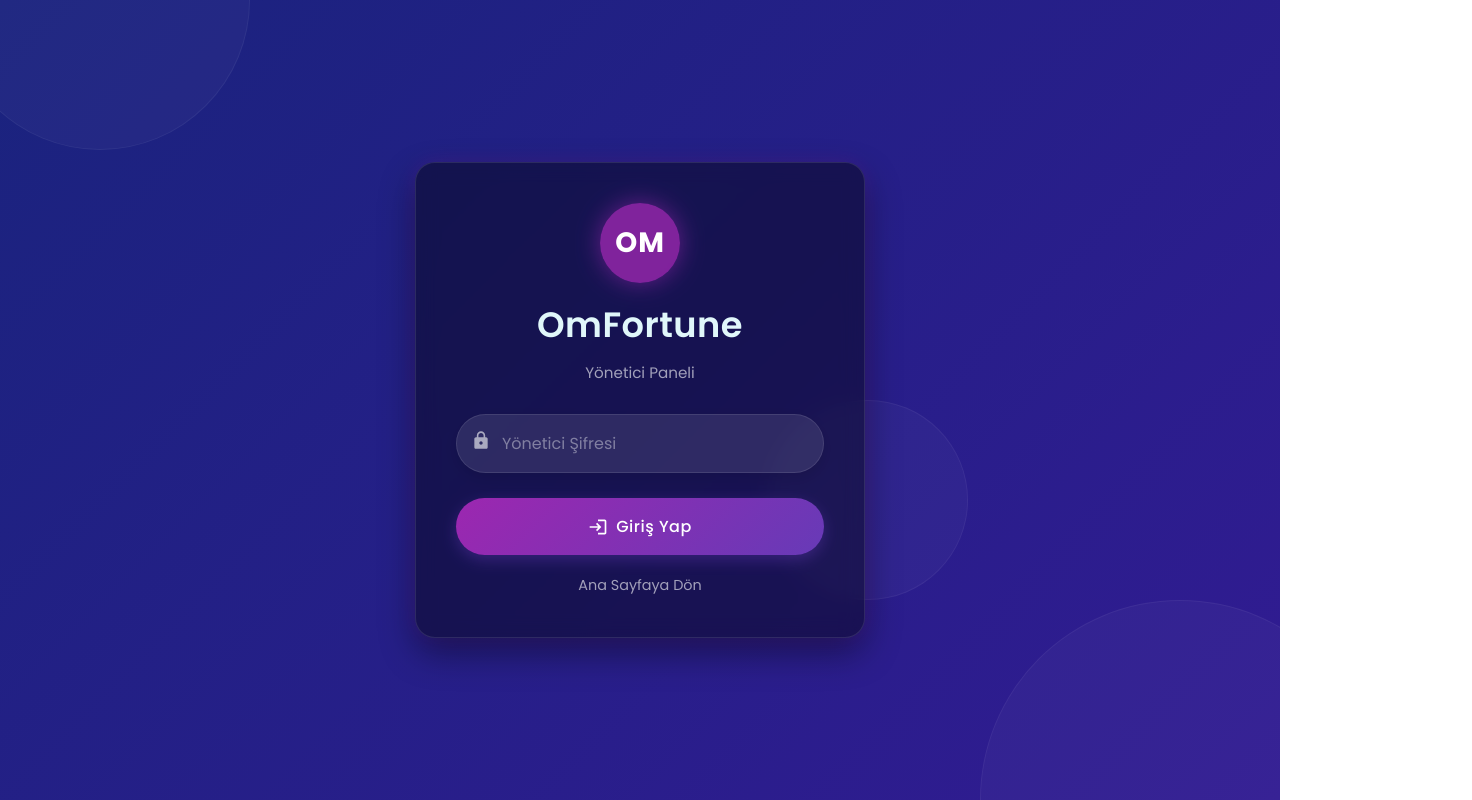
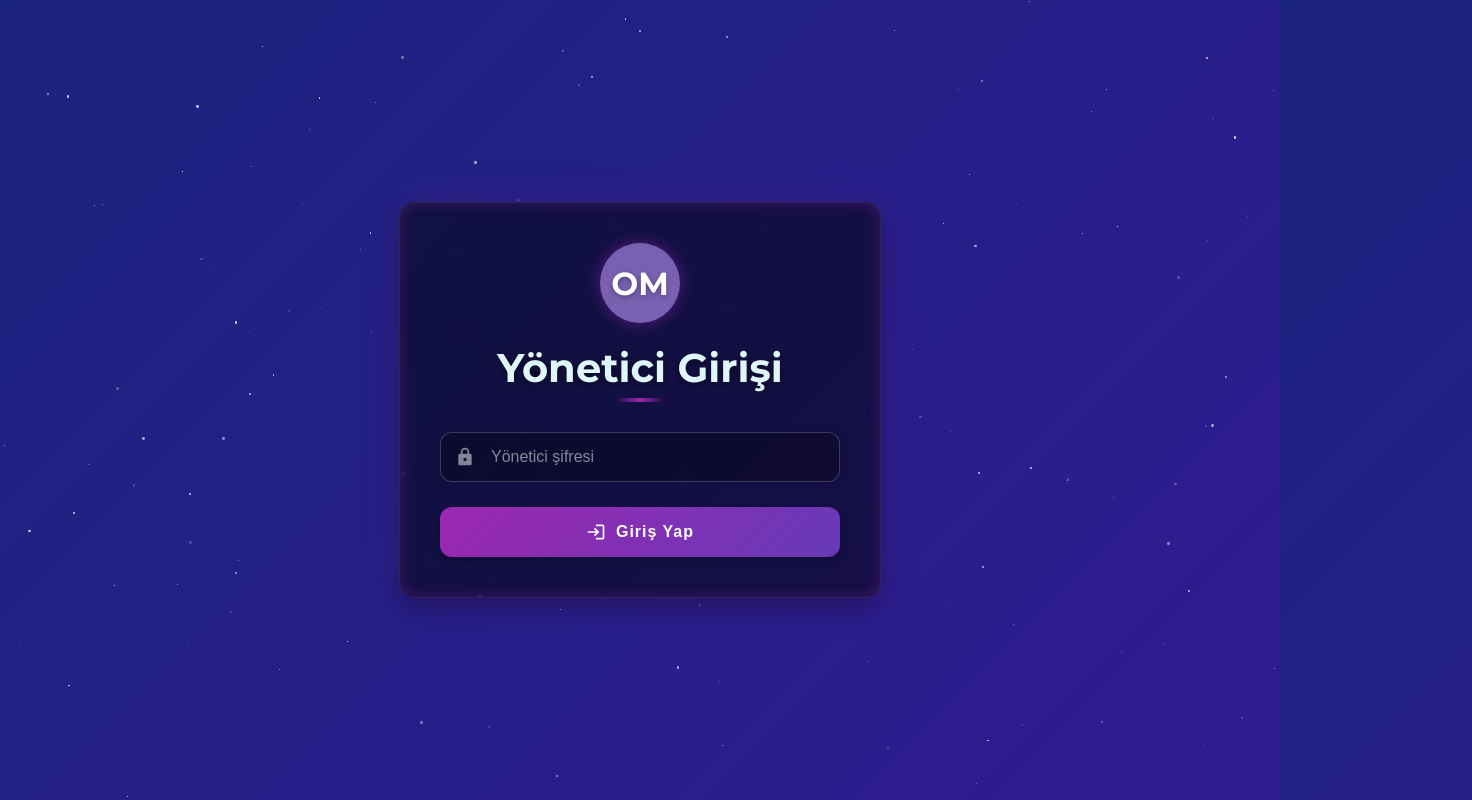
Before and after one commit to Orhan120/OmFortune, a plain HTML site: page admin.html in a window 1280 px wide. Shown: the whole page, 1472 px wide, since content can reach past the window. Drawn offline with Linux system fonts and the light colour scheme.

Commit message:
Update admin.html

```diff
--- a/admin.html
+++ b/admin.html
@@ -1,228 +1,325 @@
-
 <!DOCTYPE html>
 <html lang="tr">
 <head>
     <meta charset="UTF-8">
     <meta name="viewport" content="width=device-width, initial-scale=1.0">
-    <title>OmFortune Admin</title>
+    <title>OmFortune Admin - Giriş</title>
     <style>
-        @import url('https://fonts.googleapis.com/css2?family=Poppins:wght@300;400;500;600;700&display=swap');
-
-        * {
-            box-sizing: border-box;
-            margin: 0;
-            padding: 0;
-        }
+        @import url('https://fonts.googleapis.com/css2?family=Montserrat:wght@400;500;600;700&display=swap');
 
         body {
-            font-family: 'Poppins', sans-serif;
+            font-family: 'Montserrat', sans-serif;
             background: linear-gradient(135deg, #1a237e, #311b92);
-            color: white;
+            height: 100vh;
+            margin: 0;
             display: flex;
             justify-content: center;
             align-items: center;
-            height: 100vh;
-            margin: 0;
             overflow: hidden;
             position: relative;
         }
 
-        .background-elements {
+        .stars {
             position: absolute;
             top: 0;
             left: 0;
             width: 100%;
             height: 100%;
-            overflow: hidden;
-            z-index: -1;
+            pointer-events: none;
         }
 
-        .circle {
+        .star {
             position: absolute;
+            background-color: #fff;
             border-radius: 50%;
-            background: rgba(255, 255, 255, 0.03);
-            border: 1px solid rgba(255, 255, 255, 0.05);
+            animation: twinkle 5s infinite;
         }
 
-        .circle:nth-child(1) {
-            width: 300px;
-            height: 300px;
-            top: -150px;
-            left: -50px;
+        .shooting-star {
+            position: absolute;
+            height: 2px;
+            background: linear-gradient(to right, rgba(255, 255, 255, 0), rgba(255, 255, 255, 1));
+            transform-origin: left;
+            animation: shooting 5s linear infinite;
+            opacity: 0;
         }
 
-        .circle:nth-child(2) {
-            width: 400px;
-            height: 400px;
-            bottom: -200px;
-            right: -100px;
+        @keyframes twinkle {
+            0% { opacity: 0.2; }
+            50% { opacity: 0.8; }
+            100% { opacity: 0.2; }
         }
 
-        .circle:nth-child(3) {
-            width: 200px;
-            height: 200px;
-            top: 50%;
-            left: 60%;
+        @keyframes shooting {
+            0% {
+                transform: translateX(0) rotate(0deg);
+                opacity: 0;
+            }
+            5% {
+                opacity: 1;
+            }
+            20% {
+                transform: translateX(calc(100vw - 200px)) rotate(0deg);
+                opacity: 0;
+            }
+            100% {
+                transform: translateX(calc(100vw - 200px)) rotate(0deg);
+                opacity: 0;
+            }
         }
 
-        .admin-container {
-            background-color: rgba(0, 0, 0, 0.4);
-            backdrop-filter: blur(10px);
-            border-radius: 20px;
+        .login-container {
+            background-color: rgba(0, 0, 0, 0.5);
+            border-radius: 15px;
             padding: 40px;
             width: 90%;
-            max-width: 450px;
-            box-shadow: 0 15px 35px rgba(0, 0, 0, 0.4), 0 0 20px rgba(156, 39, 176, 0.2);
+            max-width: 400px;
             text-align: center;
+            box-shadow: 0 10px 25px rgba(0, 0, 0, 0.3),
+                        0 0 40px rgba(156, 39, 176, 0.2),
+                        inset 0 0 15px rgba(156, 39, 176, 0.3);
+            backdrop-filter: blur(5px);
             border: 1px solid rgba(255, 255, 255, 0.1);
-            animation: fadeIn 0.8s ease-out;
+            position: relative;
+            z-index: 10;
+            transform: scale(0.95);
+            opacity: 0;
+            animation: containerAppear 0.8s forwards 0.2s;
+            overflow: hidden;
         }
 
-        @keyframes fadeIn {
-            from { opacity: 0; transform: translateY(20px); }
-            to { opacity: 1; transform: translateY(0); }
+        @keyframes containerAppear {
+            0% {
+                transform: scale(0.95);
+                opacity: 0;
+            }
+            100% {
+                transform: scale(1);
+                opacity: 1;
+            }
         }
 
-        .logo-container {
+        .login-container::before {
+            content: '';
+            position: absolute;
+            top: -50%;
+            left: -50%;
+            width: 200%;
+            height: 200%;
+            background: radial-gradient(circle, rgba(255, 255, 255, 0.1) 0%, transparent 60%);
+            opacity: 0;
+            animation: containerGlow 8s infinite;
+            pointer-events: none;
+        }
+
+        @keyframes containerGlow {
+            0%, 100% {
+                transform: translate(-50%, -50%) rotate(0deg);
+                opacity: 0;
+            }
+            50% {
+                transform: translate(-50%, -50%) rotate(180deg);
+                opacity: 0.3;
+            }
+        }
+
+        h1 {
+            color: #e0f7fa;
+            font-size: 2.5rem;
+            margin-top: 0;
             margin-bottom: 30px;
+            text-shadow: 0 2px 10px rgba(0, 0, 0, 0.5);
+            position: relative;
+        }
+
+        h1::after {
+            content: '';
+            position: absolute;
+            width: 50px;
+            height: 4px;
+            background: linear-gradient(to right, transparent, #9c27b0, transparent);
+            bottom: -10px;
+            left: 50%;
+            transform: translateX(-50%);
+            border-radius: 2px;
+        }
+
+        .login-form {
+            margin-top: 40px;
+        }
+
+        .form-group {
+            margin-bottom: 25px;
+            position: relative;
+        }
+
+        .form-group input {
+            width: 100%;
+            padding: 15px 15px 15px 50px;
+            border-radius: 12px;
+            border: 1px solid rgba(255, 255, 255, 0.2);
+            background-color: rgba(0, 0, 0, 0.3);
+            color: white;
+            font-size: 16px;
+            transition: all 0.3s ease;
+            box-sizing: border-box;
+            box-shadow: 0 0 10px rgba(0, 0, 0, 0.1);
+        }
+
+        .form-group input:focus {
+            outline: none;
+            border-color: #9c27b0;
+            box-shadow: 0 0 15px rgba(156, 39, 176, 0.4);
+        }
+
+        .form-group input::placeholder {
+            color: rgba(255, 255, 255, 0.5);
+        }
+
+        .form-group svg {
+            position: absolute;
+            left: 15px;
+            top: 50%;
+            transform: translateY(-50%);
+            width: 20px;
+            height: 20px;
+            fill: rgba(255, 255, 255, 0.5);
+            transition: fill 0.3s ease;
+        }
+
+        .form-group input:focus + svg {
+            fill: #9c27b0;
+        }
+
+        button {
+            width: 100%;
+            padding: 15px;
+            border-radius: 12px;
+            border: none;
+            background: linear-gradient(135deg, #9c27b0, #673ab7);
+            color: white;
+            font-size: 16px;
+            font-weight: 600;
+            cursor: pointer;
+            transition: all 0.3s ease;
+            box-shadow: 0 4px 10px rgba(0, 0, 0, 0.2);
+            position: relative;
+            overflow: hidden;
+            letter-spacing: 1px;
+            display: flex;
+            align-items: center;
+            justify-content: center;
+            gap: 10px;
+        }
+
+        button:hover {
+            background: linear-gradient(135deg, #aa2bc2, #7e57c2);
+            transform: translateY(-3px);
+            box-shadow: 0 6px 15px rgba(0, 0, 0, 0.3);
+        }
+
+        button:active {
+            transform: translateY(-1px);
+            box-shadow: 0 3px 8px rgba(0, 0, 0, 0.3);
+        }
+
+        button::before {
+            content: '';
+            position: absolute;
+            top: 0;
+            left: -100%;
+            width: 100%;
+            height: 100%;
+            background: linear-gradient(90deg, transparent, rgba(255, 255, 255, 0.2), transparent);
+            transition: left 0.7s ease;
+        }
+
+        button:hover::before {
+            left: 100%;
+        }
+
+        .spinner {
+            display: inline-block;
+            width: 16px;
+            height: 16px;
+            border: 2px solid rgba(255, 255, 255, 0.3);
+            border-radius: 50%;
+            border-top-color: white;
+            animation: spin 1s linear infinite;
+            margin-right: 8px;
+        }
+
+        @keyframes spin {
+            to { transform: rotate(360deg); }
+        }
+
+        .notification {
+            position: fixed;
+            top: 20px;
+            right: 20px;
+            padding: 15px 20px;
+            border-radius: 5px;
+            box-shadow: 0 4px 10px rgba(0, 0, 0, 0.2);
+            color: white;
+            display: flex;
+            align-items: center;
+            gap: 10px;
+            z-index: 100;
+            transform: translateX(150%);
+            animation: slideIn 0.3s forwards;
+        }
+
+        .notification.success {
+            background-color: rgba(76, 175, 80, 0.9);
+        }
+
+        .notification.error {
+            background-color: rgba(244, 67, 54, 0.9);
+        }
+
+        @keyframes slideIn {
+            to { transform: translateX(0); }
+        }
+
+        @keyframes slideOut {
+            to { transform: translateX(150%); }
         }
 
         .logo {
             width: 80px;
             height: 80px;
-            background: rgba(156, 39, 176, 0.8);
+            background-color: rgba(149, 117, 205, 0.8);
             border-radius: 50%;
             display: flex;
             align-items: center;
             justify-content: center;
-            margin: 0 auto 15px;
-            box-shadow: 0 0 25px rgba(156, 39, 176, 0.6);
-            font-size: 28px;
-            font-weight: bold;
-            letter-spacing: 1px;
+            margin: 0 auto 20px;
+            box-shadow: 0 0 15px rgba(156, 39, 176, 0.5);
         }
 
-        h1 {
-            color: #e0f7fa;
-            font-size: 2.2rem;
-            margin-bottom: 10px;
-            font-weight: 600;
-            letter-spacing: 0.5px;
-        }
-
-        .subtitle {
-            color: rgba(255, 255, 255, 0.6);
-            margin-bottom: 30px;
-            font-size: 0.95rem;
-        }
-
-        .input-group {
-            position: relative;
-            margin-bottom: 25px;
-        }
-
-        .input-icon {
-            position: absolute;
-            left: 15px;
-            top: 50%;
-            transform: translateY(-50%);
-            opacity: 0.6;
-        }
-
-        input {
-            width: 100%;
-            padding: 16px 16px 16px 45px;
-            border-radius: 50px;
-            border: 1px solid rgba(255, 255, 255, 0.1);
-            font-size: 1rem;
-            background-color: rgba(255, 255, 255, 0.1);
+        .logo-text {
             color: white;
-            transition: all 0.3s ease;
-            box-shadow: 0 5px 15px rgba(0, 0, 0, 0.1);
-            font-family: 'Poppins', sans-serif;
-        }
-
-        input:focus {
-            outline: none;
-            background-color: rgba(255, 255, 255, 0.15);
-            border-color: rgba(156, 39, 176, 0.5);
-            box-shadow: 0 5px 20px rgba(156, 39, 176, 0.3);
-        }
-
-        input::placeholder {
-            color: rgba(255, 255, 255, 0.4);
-        }
-
-        button {
-            width: 100%;
-            padding: 16px;
-            border-radius: 50px;
-            border: none;
-            background: linear-gradient(135deg, #9c27b0, #673ab7);
-            color: white;
-            font-size: 1rem;
-            font-weight: 500;
-            cursor: pointer;
-            transition: all 0.3s ease;
-            box-shadow: 0 5px 15px rgba(103, 58, 183, 0.4);
-            letter-spacing: 0.5px;
-            font-family: 'Poppins', sans-serif;
-            display: flex;
-            align-items: center;
-            justify-content: center;
-        }
-
-        button svg {
-            margin-right: 8px;
-        }
-
-        button:hover {
-            background: linear-gradient(135deg, #aa2bc2, #7e57c2);
-            transform: translateY(-3px);
-            box-shadow: 0 8px 20px rgba(103, 58, 183, 0.6);
-        }
-
-        button:active {
-            transform: translateY(-1px);
-        }
-
-        .back-to-home {
-            margin-top: 20px;
-            color: rgba(255, 255, 255, 0.6);
-            text-decoration: none;
-            font-size: 0.9rem;
-            display: inline-block;
-            transition: all 0.3s ease;
-        }
-
-        .back-to-home:hover {
-            color: white;
-            transform: translateY(-2px);
+            font-weight: bold;
+            font-size: 32px;
+            text-shadow: 0 2px 5px rgba(0, 0, 0, 0.3);
         }
     </style>
 </head>
 <body>
-    <div class="background-elements">
-        <div class="circle"></div>
-        <div class="circle"></div>
-        <div class="circle"></div>
-    </div>
+    <div class="stars" id="stars"></div>
 
-    <div class="admin-container">
-        <div class="logo-container">
-            <div class="logo">OM</div>
-            <h1>OmFortune</h1>
-            <div class="subtitle">Yönetici Paneli</div>
+    <div class="login-container">
+        <div class="logo">
+            <span class="logo-text">OM</span>
         </div>
+        <h1>Yönetici Girişi</h1>
 
-        <form id="adminLoginForm">
-            <div class="input-group">
-                <div class="input-icon">
-                    <svg width="20" height="20" viewBox="0 0 24 24" fill="white">
-                        <path d="M18 8h-1V6c0-2.76-2.24-5-5-5S7 3.24 7 6v2H6c-1.1 0-2 .9-2 2v10c0 1.1.9 2 2 2h12c1.1 0 2-.9 2-2V10c0-1.1-.9-2-2-2zm-6 9c-1.1 0-2-.9-2-2s.9-2 2-2 2 .9 2 2-.9 2-2 2zm3.1-9H8.9V6c0-1.71 1.39-3.1 3.1-3.1 1.71 0 3.1 1.39 3.1 3.1v2z"/>
-                    </svg>
-                </div>
-                <input type="password" id="adminPassword" placeholder="Yönetici Şifresi" required>
+        <form id="adminLoginForm" class="login-form">
+            <div class="form-group">
+                <input type="password" id="adminPassword" placeholder="Yönetici şifresi" required>
+                <svg viewBox="0 0 24 24">
+                    <path d="M12,17A2,2 0 0,0 14,15C14,13.89 13.1,13 12,13A2,2 0 0,0 10,15A2,2 0 0,0 12,17M18,8A2,2 0 0,1 20,10V20A2,2 0 0,1 18,22H6A2,2 0 0,1 4,20V10C4,8.89 4.9,8 6,8H7V6A5,5 0 0,1 12,1A5,5 0 0,1 17,6V8H18M12,3A3,3 0 0,0 9,6V8H15V6A3,3 0 0,0 12,3Z" />
+                </svg>
             </div>
 
             <button type="submit">
@@ -232,10 +329,77 @@
                 Giriş Yap
             </button>
         </form>
-
-        <a href="index.html" class="back-to-home">Ana Sayfaya Dön</a>
     </div>
 
     <script src="script.js"></script>
+    <script>
+        document.addEventListener('DOMContentLoaded', function() {
+            // Zaten giriş yapmışsa dashboard'a yönlendir
+            if (localStorage.getItem('adminLoggedIn') === 'true') {
+                window.location.href = 'admin-dashboard.html';
+            }
+
+            // Yıldızları oluştur
+            createStars();
+
+            function createStars() {
+                const starsContainer = document.getElementById('stars');
+                const starCount = 150;
+                const shootingStarCount = 5;
+
+                for (let i = 0; i < starCount; i++) {
+                    const star = document.createElement('div');
+                    star.classList.add('star');
+
+                    star.style.left = `${Math.random() * 100}%`;
+                    star.style.top = `${Math.random() * 100}%`;
+
+                    const size = Math.random() * 3;
+                    star.style.width = `${size}px`;
+                    star.style.height = `${size}px`;
+
+                    star.style.animationDelay = `${Math.random() * 5}s`;
+
+                    starsContainer.appendChild(star);
+                }
+
+                for (let i = 0; i < shootingStarCount; i++) {
+                    createShootingStar();
+                }
+
+                setInterval(() => {
+                    createShootingStar();
+                }, Math.random() * 6000 + 2000);
+            }
+
+            function createShootingStar() {
+                const starsContainer = document.getElementById('stars');
+                const shootingStar = document.createElement('div');
+                shootingStar.classList.add('shooting-star');
+
+                shootingStar.style.left = `${Math.random() * 30}%`;
+                shootingStar.style.top = `${Math.random() * 60}%`;
+
+                const width = Math.random() * 80 + 50;
+                const angle = Math.random() * 20 - 10;
+
+                shootingStar.style.width = `${width}px`;
+                shootingStar.style.height = `2px`;
+                shootingStar.style.transform = `rotate(${angle}deg)`;
+
+                const duration = Math.random() * 2 + 1;
+                const delay = Math.random() * 10;
+
+                shootingStar.style.animationDuration = `${duration}s`;
+                shootingStar.style.animationDelay = `${delay}s`;
+
+                starsContainer.appendChild(shootingStar);
+
+                setTimeout(() => {
+                    shootingStar.remove();
+                }, (delay + duration) * 1000);
+            }
+        });
+    </script>
 </body>
 </html>
```
